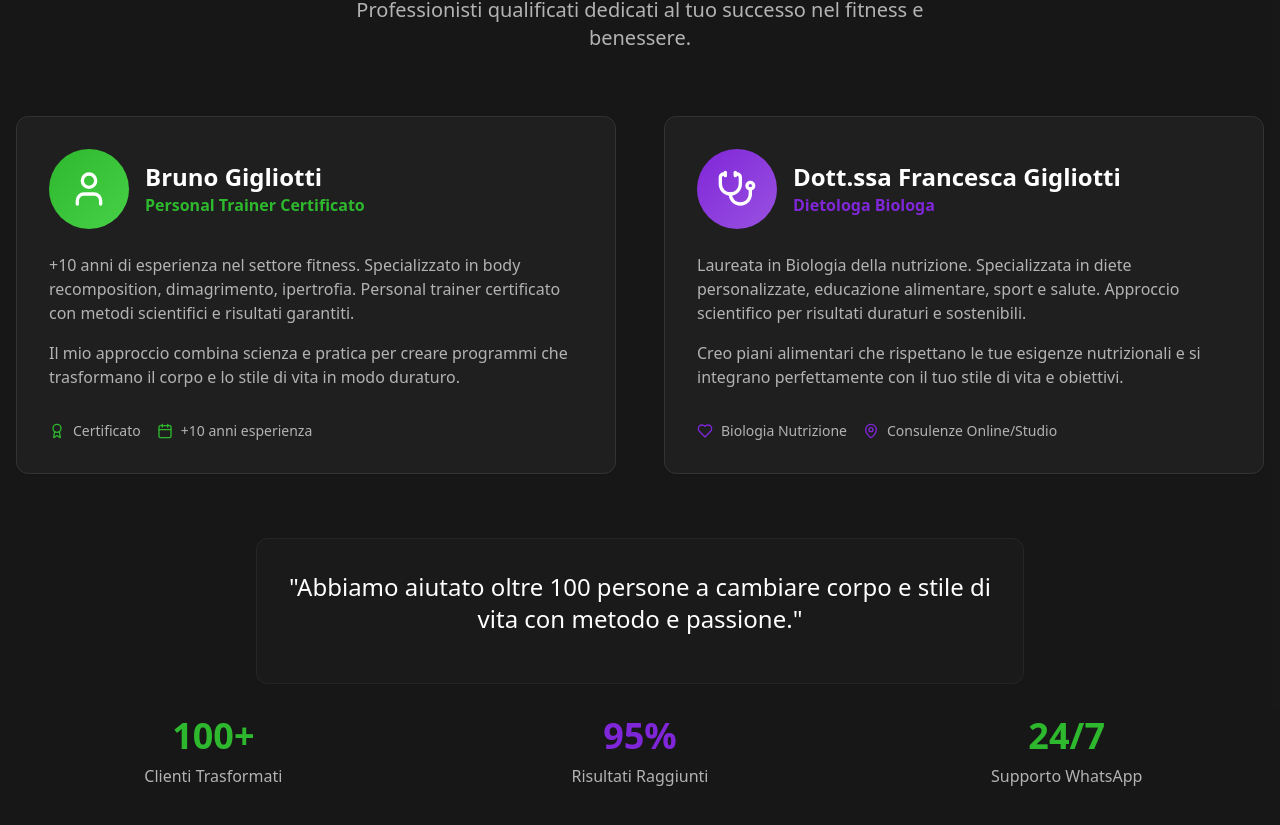
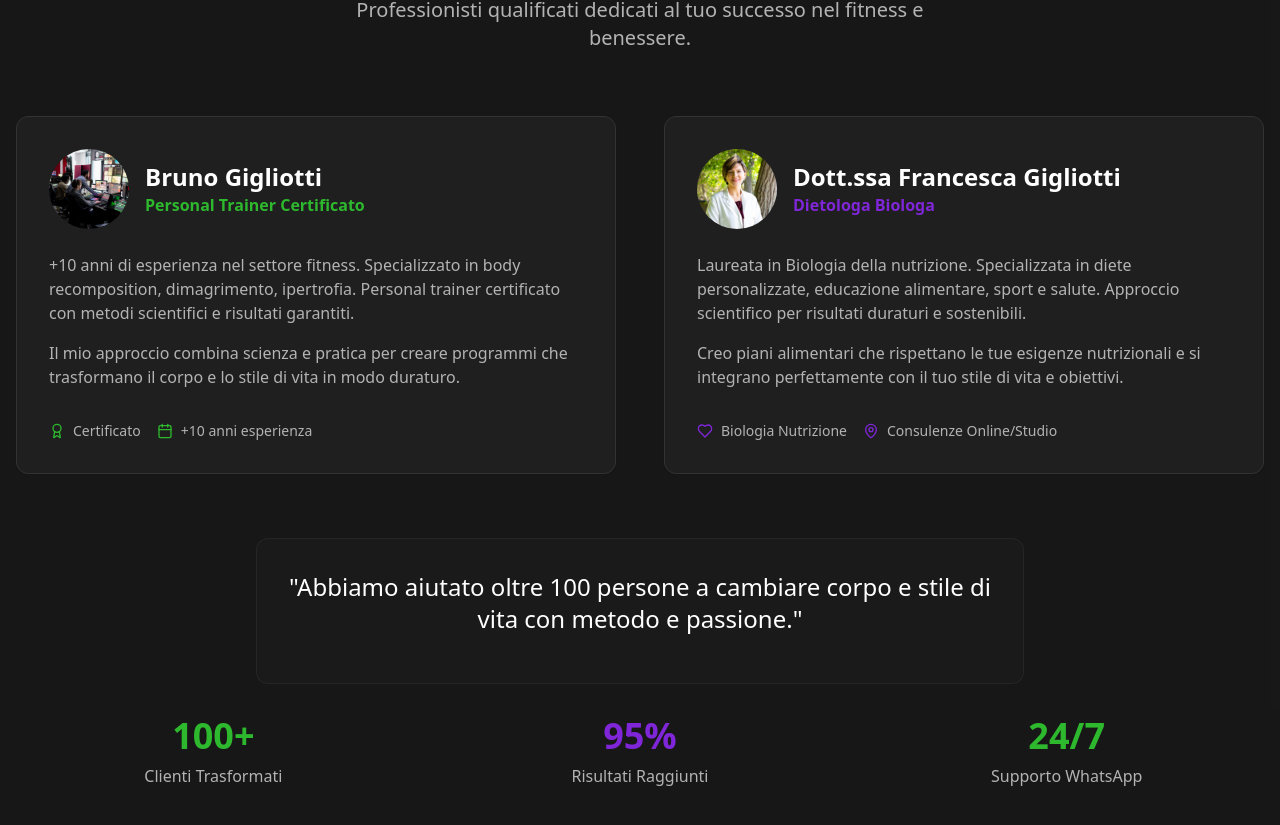
Before and after one commit to soldado88/fit-hub-digital-universe, a React (Vite) app: page / in a window 1280 px wide. Shown: the part 1070-1895 px from the top of the page. Built offline with nearby package versions, Linux system fonts and the light colour scheme.

Commit message:
Update bio section images
Replace placeholder icons in the bio section with provided images for the personal trainer and nutritionist.

```diff
--- a/src/components/BioSection.tsx
+++ b/src/components/BioSection.tsx
@@ -1,6 +1,8 @@
 import { Card, CardContent } from "@/components/ui/card";
 import { Badge } from "@/components/ui/badge";
-import { User, Stethoscope, Award, Heart, Calendar, MapPin } from "lucide-react";
+import { Award, Heart, Calendar, MapPin } from "lucide-react";
+import brunoPhoto from "@/assets/bruno-gigliotti.jpg";
+import francescaPhoto from "@/assets/francesca-gigliotti.jpg";
 export function BioSection() {
   return <section className="py-20 bg-muted/20">
       <div className="container mx-auto px-4">
@@ -19,8 +21,8 @@ export function BioSection() {
           <Card className="p-8 hover:shadow-card transition-all duration-300">
             <CardContent className="p-0">
               <div className="flex items-center space-x-4 mb-6">
-                <div className="w-20 h-20 bg-gradient-primary rounded-full flex items-center justify-center">
-                  <User className="w-10 h-10 text-white" />
+                <div className="w-20 h-20 rounded-full overflow-hidden">
+                  <img src={brunoPhoto} alt="Bruno Gigliotti" className="w-full h-full object-cover" />
                 </div>
                 <div>
                   <h3 className="text-2xl font-bold">Bruno Gigliotti</h3>
@@ -57,8 +59,8 @@ export function BioSection() {
           <Card className="p-8 hover:shadow-card transition-all duration-300">
             <CardContent className="p-0">
               <div className="flex items-center space-x-4 mb-6">
-                <div className="w-20 h-20 bg-gradient-secondary rounded-full flex items-center justify-center">
-                  <Stethoscope className="w-10 h-10 text-white" />
+                <div className="w-20 h-20 rounded-full overflow-hidden">
+                  <img src={francescaPhoto} alt="Dott.ssa Francesca Gigliotti" className="w-full h-full object-cover" />
                 </div>
                 <div>
                   <h3 className="text-2xl font-bold">Dott.ssa Francesca Gigliotti</h3>
```
Also changed, not shown: src/assets/bruno-gigliotti.jpg (added), src/assets/francesca-gigliotti.jpg (added).
